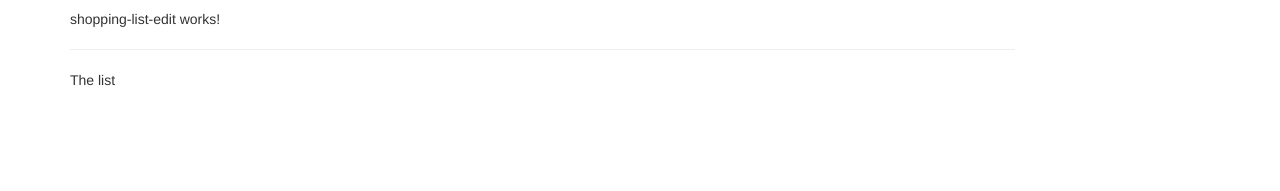
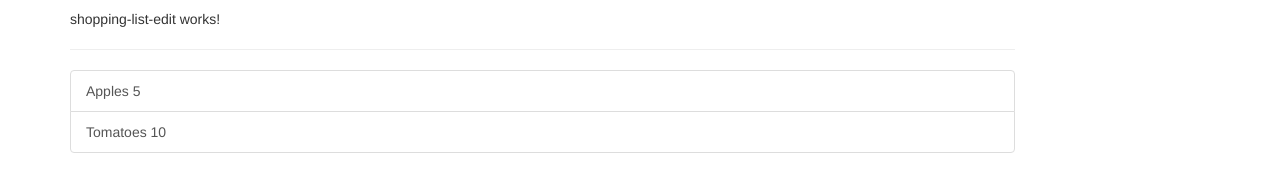
Before and after one commit to StepanB/recipe-book, an Angular app: page / in a window 1280 px wide. Shown: the part 381-572 px from the top of the page. Built offline with nearby package versions, Linux system fonts and the light colour scheme.

Commit message:
Ingredients model added.

```diff
--- /dev/null
+++ b/src/app/shared/ingredient.model.ts
@@ -0,0 +1,3 @@
+export class Ingredient {
+  constructor(public name: string, public amount: number) {}
+}
--- a/src/app/shopping-list/shopping-list.component.html
+++ b/src/app/shopping-list/shopping-list.component.html
@@ -2,7 +2,14 @@
   <div class="col-xs-10">
     <app-shopping-edit></app-shopping-edit>
     <hr/>
-    <p>The list</p>
+    <ul class="list-group">
+      <a
+        class="list-group-item"
+        style="cursor: pointer"
+        *ngFor="let ingredient of ingredients">
+        {{ ingredient.name }} {{ ingredient.amount }}
+      </a>
+    </ul>
 
   </div>
 </div>
--- a/src/app/shopping-list/shopping-list.component.ts
+++ b/src/app/shopping-list/shopping-list.component.ts
@@ -1,4 +1,5 @@
 import { Component, OnInit } from '@angular/core';
+import {Ingredient} from '../shared/ingredient.model';
 
 @Component({
   selector: 'app-shopping-list',
@@ -6,7 +7,10 @@ import { Component, OnInit } from '@angular/core';
   styleUrls: ['./shopping-list.component.css']
 })
 export class ShoppingListComponent implements OnInit {
-
+  ingredients: Ingredient[] = [
+    new Ingredient('Apples', 5),
+    new Ingredient('Tomatoes', 10)
+  ];
   constructor() { }
 
   ngOnInit(): void {
```
